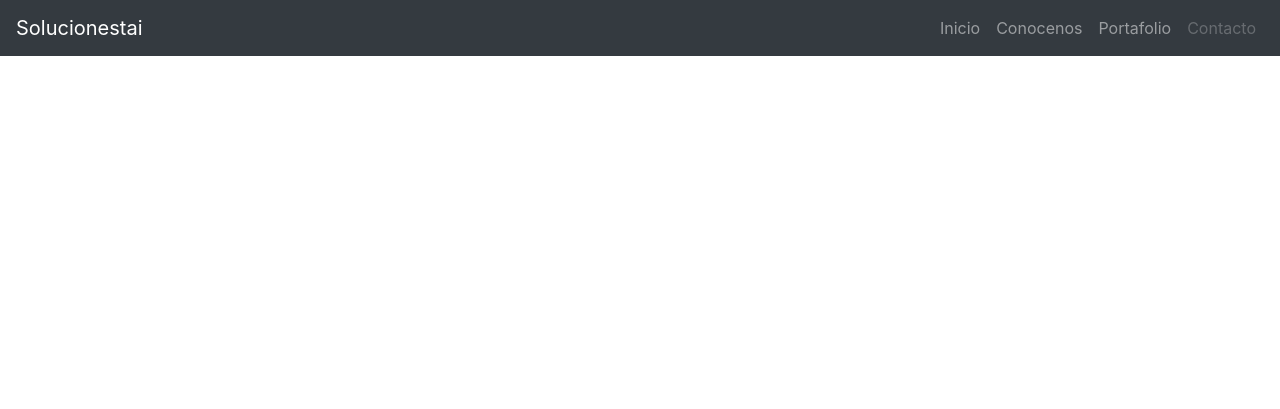
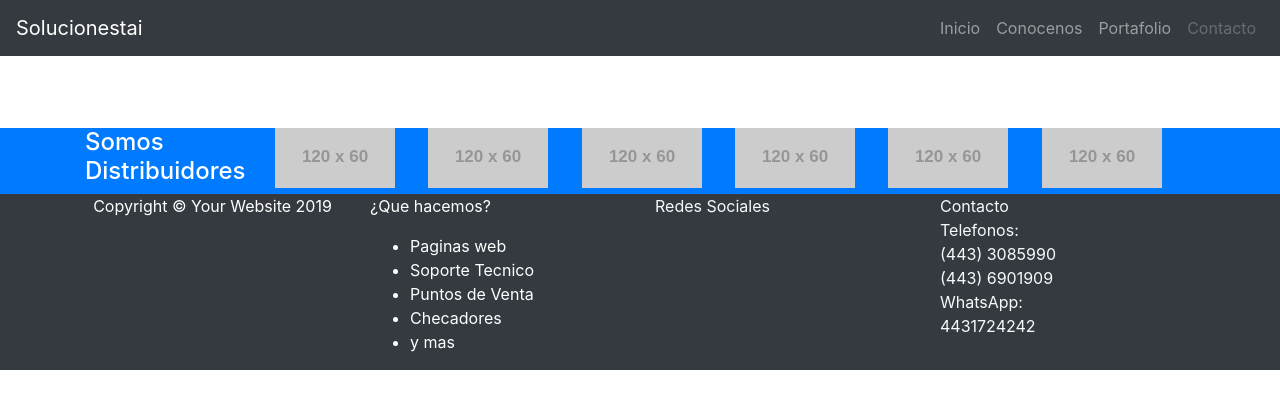
Before and after one commit to diego-madrigal/solucionestai, a PHP site: page / in a window 1280 px wide. Shown: the top 409 px of the page. Run offline with PHP 8.4, Linux system fonts and the light colour scheme; grey boxes labelled with a size stand in for pictures from a placeholder-image service; some libraries are stand-ins or nearby versions.

Commit message:
SE AGREGÓ EL NUEVO PIE DE PÁGINA

```diff
--- a/index.php
+++ b/index.php
@@ -9,9 +9,7 @@
     <link rel="stylesheet" href="https://cdnjs.cloudflare.com/ajax/libs/font-awesome/5.8.1/css/all.css">
 </head>
 <body>
-    <script>
-
-    </script>
+    <!-- IMPORTACION DE CABECERA -->
     <?php include_once("partials/header.php"); ?>
 
     <!-- SCRIPTS -->
@@ -29,4 +27,8 @@
         });
     </script>
 </body>
+<br>
+<br>
+<br>
+<?php include_once("partials/footer.php");?>
 </html>
--- /dev/null
+++ b/partials/footer.php
@@ -0,0 +1,95 @@
+<div class="block block-pd-sm bg-primary">
+    <div class="container">
+        <div class="row">
+        <div class="col-md-2"><h4 class="text-white"> Somos Distribuidores </h4></div>
+        <div class="col-md-10">
+            <div class="cont1">
+                <div>
+                    <a href="https://bootstrapmade.com" title="Client 6">
+                        <img src="http://placehold.it/120x60" alt="Client 6 logo" class="img-responsive">
+                    </a>
+                </div>
+                <div>
+                    <a href="https://bootstrapmade.com" title="Client 6">
+                        <img src="http://placehold.it/120x60" alt="Client 6 logo" class="img-responsive">
+                    </a>
+                </div>
+                <div>
+                    <a href="https://bootstrapmade.com" title="Client 6">
+                        <img src="http://placehold.it/120x60" alt="Client 6 logo" class="img-responsive">
+                    </a>
+                </div>
+                <div>
+                    <a href="https://bootstrapmade.com" title="Client 6">
+                        <img src="http://placehold.it/120x60" alt="Client 6 logo" class="img-responsive">
+                    </a>
+                </div>
+                <div>
+                    <a href="https://bootstrapmade.com" title="Client 6">
+                        <img src="http://placehold.it/120x60" alt="Client 6 logo" class="img-responsive">
+                    </a>
+                </div>
+                <div>
+                    <a href="https://bootstrapmade.com" title="Client 6">
+                        <img src="http://placehold.it/120x60" alt="Client 6 logo" class="img-responsive">
+                    </a>
+                </div>
+            </div>
+        </div>
+        </div>
+    </div>
+</div>
+
+
+<footer class=" bg-dark">
+    <div class="container">
+        <div class="row"><div class="col-sm-3">
+            <p class="m-0 text-center text-white">Copyright &copy; Your Website 2019</p>
+        </div>
+        <div class="col-sm text-white">
+            <p>¿Que hacemos?</p>
+            <ul>
+                <li id="item">
+                    <a href="#" class="text-white text-lighten-4">Paginas web</a>
+                </li>
+                <li id="item">
+                    <a href="#" class="text-white text-lighten-4">Soporte Tecnico</a>
+                </li>
+                <li id="item">
+                    <a href="#" class="text-white text-lighten-4" >Puntos de Venta</a>
+                </li>
+                <li id="item">
+                    <a href="" class="text-white text-lighten-4">Checadores</a>
+                </li>
+                <li id="item">
+                    <a href="" class="text-white text-lighten-4">y mas</a>
+                </li>
+            </ul>
+        </div>
+        <div class="col-sm text-light d-none d-lg-block"><p>Redes Sociales</p></div>
+            <div class="col-sm text-light">
+                <p>Contacto
+                    <br>
+                    Telefonos:<br>
+                    (443) 3085990<br>(443) 6901909<br>WhatsApp:<br>4431724242
+                </p>
+            </div>
+        </div>
+    </div>
+</footer>
+<style>
+.cont1{
+  max-height: 180px;
+  display: grid;
+  grid-template-columns: 1fr 1fr 1fr 1fr 1fr 1fr;
+  grid-template-rows: 1fr;
+
+}
+
+@media only screen and (max-width: 768px) {
+  /* For mobile phones: */
+  [class*="cont1"] {
+    grid-template-columns: 1fr 1fr;
+  }
+}
+</style>
```
